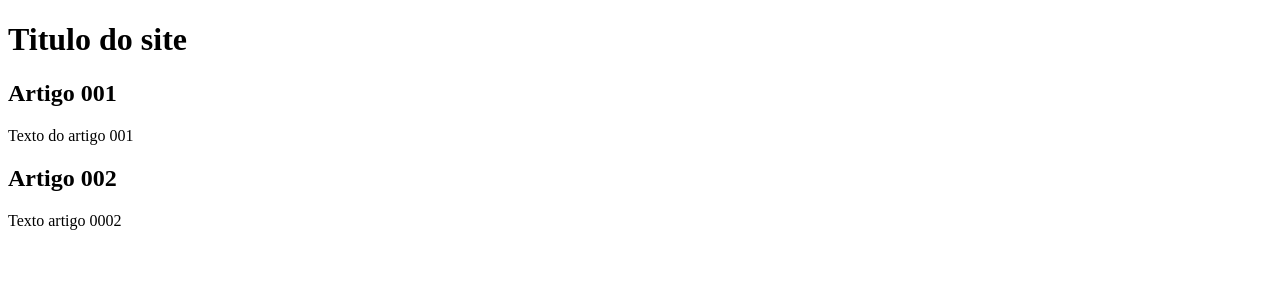
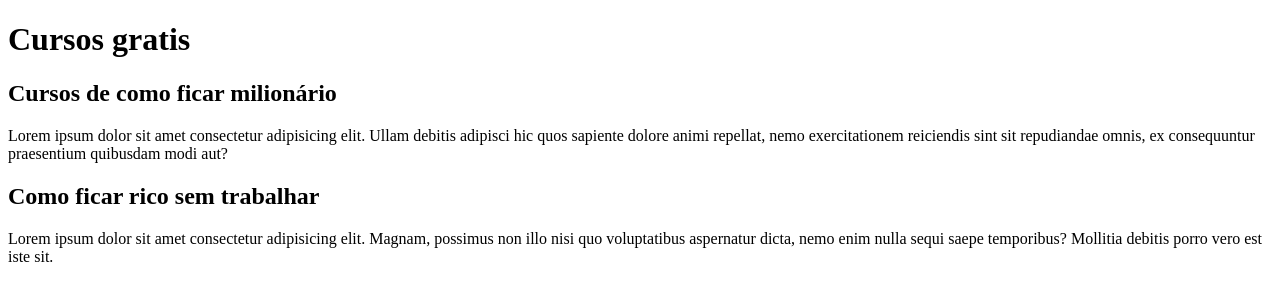
Before and after one commit to afterbx/projetinho-do-site, a plain HTML site: page index.html in a window 1280 px wide. Drawn offline with Linux system fonts and the light colour scheme.

Commit message:
começo do conteúodo

```diff
--- a/index.html
+++ b/index.html
@@ -8,16 +8,16 @@
 <body>
     <main>
         <header>
-            <h1>Titulo do site</h1>
+            <h1>Cursos gratis<h1>
 
         </header>
         <article>
-            <h2>Artigo 001</h2>
-            <p>Texto do artigo 001</p>
+            <h2>Cursos de como ficar milionário</h2>
+            <p>Lorem ipsum dolor sit amet consectetur adipisicing elit. Ullam debitis adipisci hic quos sapiente dolore animi repellat, nemo exercitationem reiciendis sint sit repudiandae omnis, ex consequuntur praesentium quibusdam modi aut?</p>
         </article>
         <article>
-            <h2>Artigo 002</h2>
-            <p>Texto artigo 0002</p>
+            <h2>Como ficar rico sem trabalhar</h2>
+            <p>Lorem ipsum dolor sit amet consectetur adipisicing elit. Magnam, possimus non illo nisi quo voluptatibus aspernatur dicta, nemo enim nulla sequi saepe temporibus? Mollitia debitis porro vero est iste sit.</p>
         </article>
     </main>
 </body>
```
